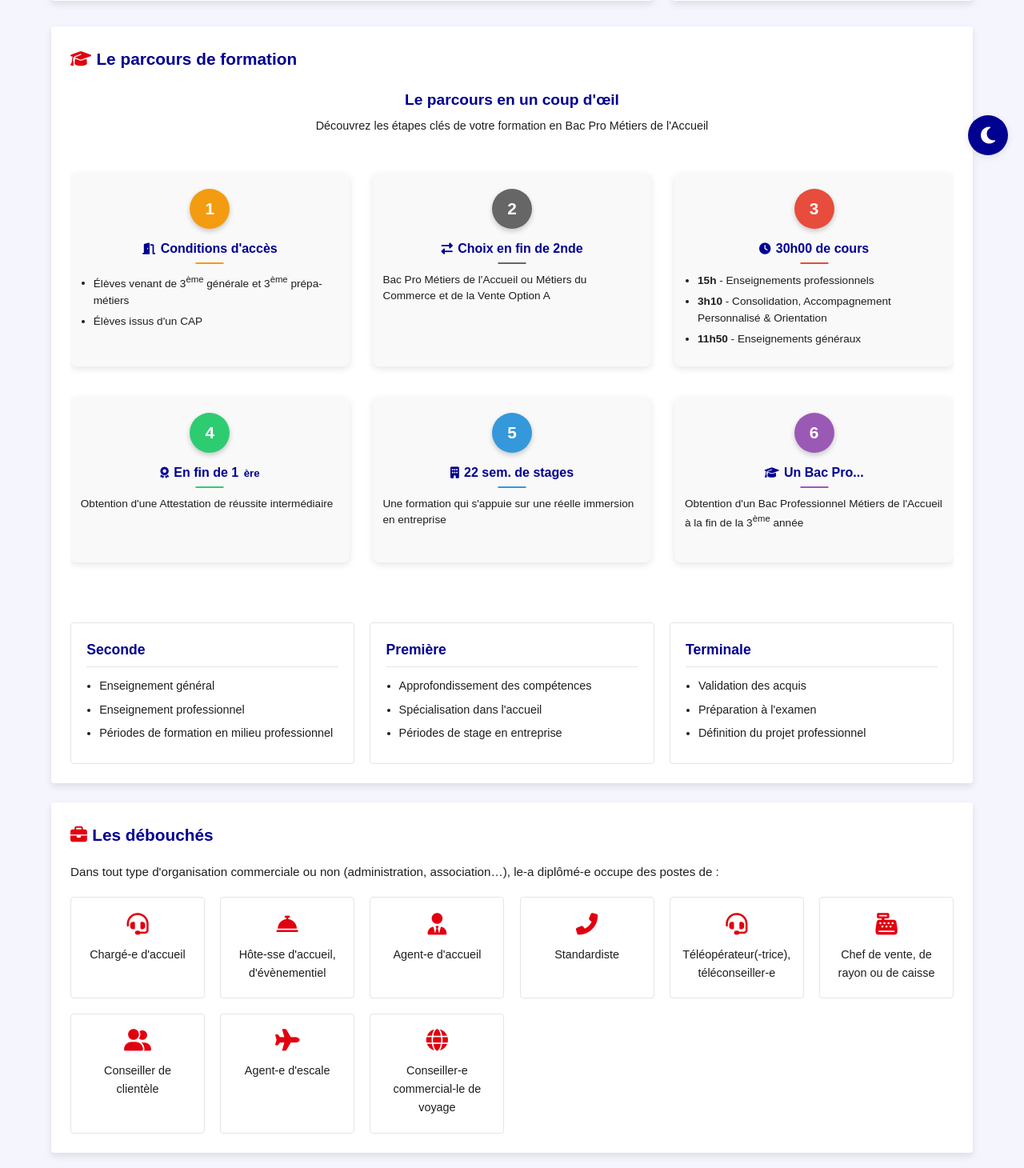
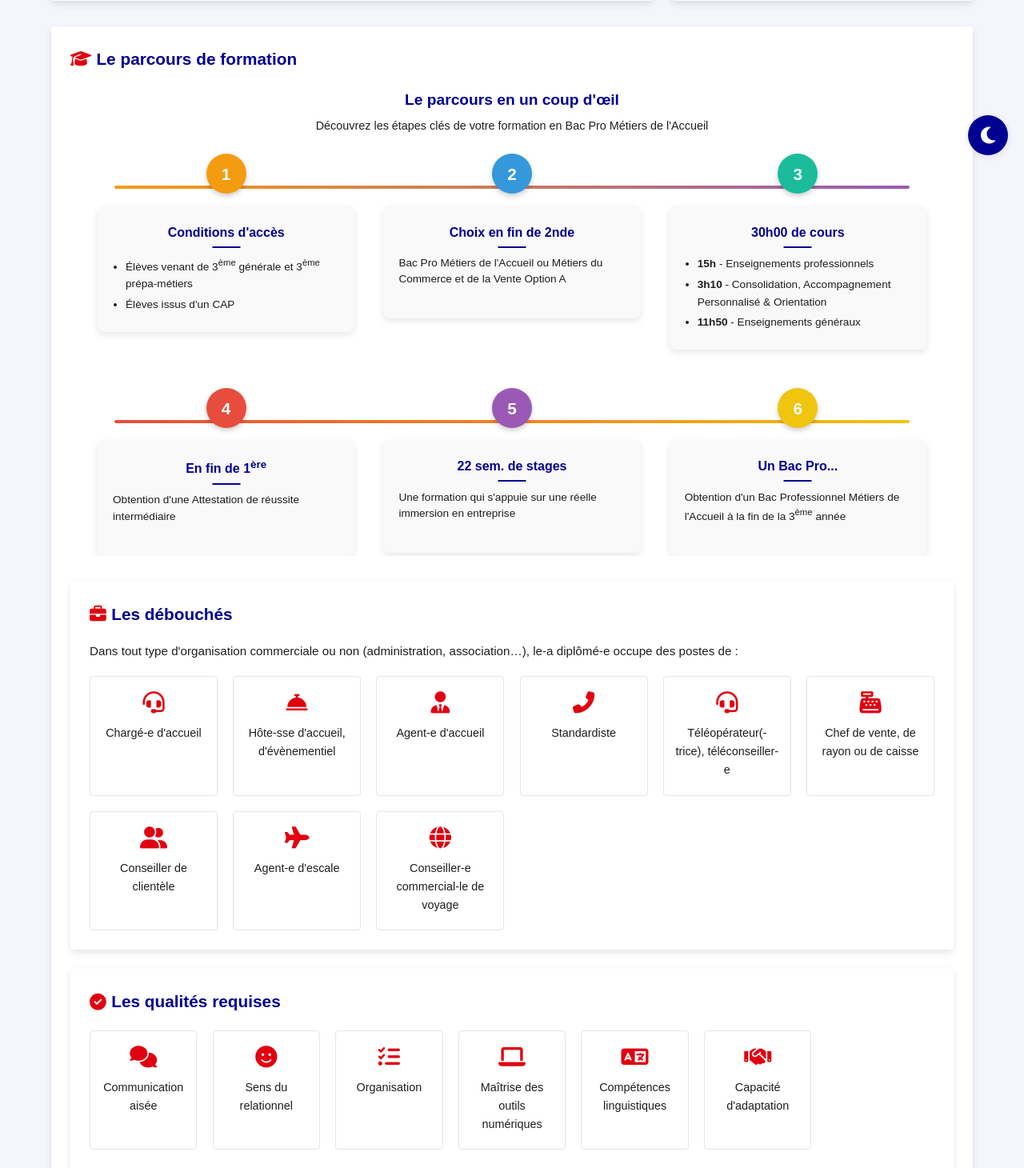
Before and after one commit to Yakari607/lycee1, a PHP site: page /metiers-accueil.php in a window 1280 px wide. Shown: the part 586-2046 px from the top of the page at 80% size. Run offline with PHP 8.4, Linux system fonts and the light colour scheme; some web fonts are replaced.

Commit message:
fix affichage metier accueille

```diff
--- a/css/pages/formation.css
+++ b/css/pages/formation.css
@@ -164,74 +164,89 @@
     overflow: hidden;
 }
 
-.timeline-container {
+/* Nouvelle timeline horizontale */
+.horizontal-timeline {
     display: flex;
-    flex-direction: row;
-    flex-wrap: wrap;
-    gap: 1.2rem;
-    margin: 1.5rem 0;
-    justify-content: space-between;
+    flex-direction: column;
+    width: 100%;
+    position: relative;
+    gap: 3rem;
 }
 
-.timeline-node {
+.timeline-track {
+    display: flex;
+    justify-content: space-between;
     position: relative;
-    width: calc(33.333% - 1.2rem);
-    margin-bottom: 1.2rem;
-    background-color: #f9f9f9;
-    border-radius: 8px;
-    box-shadow: 0 3px 8px rgba(0, 0, 0, 0.1);
-    transition: all 0.3s ease;
+    padding: 0 1rem;
+    width: 100%;
+}
+
+.timeline-line {
+    position: absolute;
+    height: 4px;
+    background-color: #333;
+    top: 40px;
+    left: 5%;
+    right: 5%;
+    z-index: 1;
+    background: linear-gradient(to right, #f39c12, #9b59b6);
+    border-radius: 2px;
+}
+
+.track-bottom .timeline-line {
+    top: 40px;
+    background: linear-gradient(to right, #e74c3c, #f1c40f);
+}
+
+.timeline-step {
     display: flex;
     flex-direction: column;
     align-items: center;
-    padding: 1.2rem 0.8rem;
-    text-align: center;
+    position: relative;
+    width: 33.333%;
+    z-index: 5;
 }
 
-.timeline-circle {
+.timeline-bubble {
     width: 50px;
     height: 50px;
+    border-radius: 50%;
     display: flex;
+    justify-content: center;
     align-items: center;
-    justify-content: center;
-    background-color: var(--accent-color);
-    color: white;
-    border-radius: 50%;
     font-size: 1.3rem;
     font-weight: bold;
-    margin-bottom: 0.8rem;
+    color: white;
+    margin-bottom: 1rem;
+    z-index: 10;
+    position: relative;
     box-shadow: 0 3px 6px rgba(0, 0, 0, 0.2);
 }
 
-#node-1 .timeline-circle { background-color: #f39c12; }
-#node-2 .timeline-circle { background-color: #666; }
-#node-3 .timeline-circle { background-color: #e74c3c; }
-#node-4 .timeline-circle { background-color: #2ecc71; }
-#node-5 .timeline-circle { background-color: #3498db; }
-#node-6 .timeline-circle { background-color: #9b59b6; }
-
-.timeline-content {
-    width: 100%;
+.timeline-box {
+    background-color: #f9f9f9;
+    border-radius: 8px;
+    padding: 1.2rem;
+    width: 90%;
+    box-shadow: 0 3px 8px rgba(0, 0, 0, 0.1);
+    transition: transform 0.3s ease, box-shadow 0.3s ease;
 }
 
-.timeline-content h4 {
+.timeline-box:hover {
+    transform: translateY(-6px);
+    box-shadow: 0 6px 12px rgba(0, 0, 0, 0.15);
+}
+
+.timeline-box h4 {
     color: var(--primary-color);
     font-size: 1rem;
     margin-bottom: 0.6rem;
-    display: flex;
-    justify-content: center;
-    align-items: center;
-    gap: 0.4rem;
+    text-align: center;
     position: relative;
     padding-bottom: 0.4rem;
 }
 
-.timeline-content h4 i {
-    color: inherit;
-    font-size: 0.9rem;
-}
-
-.timeline-content h4::after {
+.timeline-box h4::after {
     content: '';
     position: absolute;
     bottom: 0;
@@ -242,63 +257,28 @@
     background-color: var(--primary-color);
 }
 
-#node-1 .timeline-content h4::after { background-color: #f39c12; }
-#node-2 .timeline-content h4::after { background-color: #666; }
-#node-3 .timeline-content h4::after { background-color: #e74c3c; }
-#node-4 .timeline-content h4::after { background-color: #2ecc71; }
-#node-5 .timeline-content h4::after { background-color: #3498db; }
-#node-6 .timeline-content h4::after { background-color: #9b59b6; }
-
-.timeline-content p,
-.timeline-content ul {
+.timeline-box p,
+.timeline-box ul {
     font-size: 0.85rem;
     text-align: left;
 }
 
-.timeline-content ul {
+.timeline-box ul {
     padding-left: 1rem;
     margin-bottom: 0;
 }
 
-.timeline-content li {
+.timeline-box li {
     margin-bottom: 0.25rem;
 }
 
-.timeline-node:hover {
-    transform: translateY(-6px);
-    box-shadow: 0 6px 12px rgba(0, 0, 0, 0.15);
-}
-
-.parcours-card {
-    background-color: var(--light-bg);
-    border: 1px solid var(--border-color);
-    border-radius: var(--border-radius);
-    padding: 1.2rem;
-    transition: transform 0.3s ease, box-shadow 0.3s ease;
-}
-
-.parcours-card:hover {
-    transform: translateY(-4px);
-    box-shadow: 0 6px 12px rgba(0, 0, 0, 0.1);
-}
-
-.parcours-card h4 {
-    color: var(--primary-color);
-    font-size: 1.1rem;
-    margin-bottom: 0.8rem;
-    padding-bottom: 0.4rem;
-    border-bottom: 1px solid var(--border-color);
-}
-
-.parcours-card ul {
-    padding-left: 1rem;
-}
-
-.parcours-card li {
-    margin-bottom: 0.4rem;
-    color: var(--text-color);
-    font-size: 0.9rem;
-}
+/* Couleurs des bulles */
+#bubble-1 { background-color: #f39c12; }
+#bubble-2 { background-color: #3498db; }
+#bubble-3 { background-color: #1abc9c; }
+#bubble-4 { background-color: #e74c3c; }
+#bubble-5 { background-color: #9b59b6; }
+#bubble-6 { background-color: #f1c40f; }
 
 /* Débouchés */
 .debouches-grid {
--- a/metiers-accueil.php
+++ b/metiers-accueil.php
@@ -109,11 +109,15 @@
                         </div>
 
                         <div class="parcours-timeline">
-                            <div class="timeline-container">
-                                <div class="timeline-node" id="node-1">
-                                    <div class="timeline-circle">1</div>
-                                    <div class="timeline-content">
-                                        <h4><i class="fas fa-door-open"></i> Conditions d'accès</h4>
+                            <div class="horizontal-timeline">
+                                <div class="timeline-track">
+                                    <div class="timeline-line"></div>
+
+                                    <!-- Étape 1 -->
+                                    <div class="timeline-step">
+                                        <div class="timeline-bubble" id="bubble-1">1</div>
+                                        <div class="timeline-box" id="box-1">
+                                            <h4>Conditions d'accès</h4>
                                             <ul>
                                                 <li>Élèves venant de 3<sup>ème</sup> générale et 3<sup>ème</sup> prépa-métiers</li>
                                                 <li>Élèves issus d'un CAP</li>
@@ -121,18 +125,20 @@
                                         </div>
                                     </div>
 
-                                <div class="timeline-node" id="node-2">
-                                    <div class="timeline-circle">2</div>
-                                    <div class="timeline-content">
-                                        <h4><i class="fas fa-exchange-alt"></i> Choix en fin de 2nde</h4>
+                                    <!-- Étape 2 -->
+                                    <div class="timeline-step">
+                                        <div class="timeline-bubble" id="bubble-2">2</div>
+                                        <div class="timeline-box" id="box-2">
+                                            <h4>Choix en fin de 2nde</h4>
                                             <p>Bac Pro Métiers de l'Accueil ou Métiers du Commerce et de la Vente Option A</p>
                                         </div>
                                     </div>
 
-                                <div class="timeline-node" id="node-3">
-                                    <div class="timeline-circle">3</div>
-                                    <div class="timeline-content">
-                                        <h4><i class="fas fa-clock"></i> 30h00 de cours</h4>
+                                    <!-- Étape 3 -->
+                                    <div class="timeline-step">
+                                        <div class="timeline-bubble" id="bubble-3">3</div>
+                                        <div class="timeline-box" id="box-3">
+                                            <h4>30h00 de cours</h4>
                                             <ul>
                                                 <li><strong>15h</strong> - Enseignements professionnels</li>
                                                 <li><strong>3h10</strong> - Consolidation, Accompagnement Personnalisé & Orientation</li>
@@ -140,57 +146,37 @@
                                             </ul>
                                         </div>
                                     </div>
+                                </div>
 
-                                <div class="timeline-node" id="node-4">
-                                    <div class="timeline-circle">4</div>
-                                    <div class="timeline-content">
-                                        <h4><i class="fas fa-award"></i> En fin de 1<sup>ère</sup></h4>
+                                <div class="timeline-track track-bottom">
+                                    <div class="timeline-line"></div>
+
+                                    <!-- Étape 4 -->
+                                    <div class="timeline-step">
+                                        <div class="timeline-bubble" id="bubble-4">4</div>
+                                        <div class="timeline-box" id="box-4">
+                                            <h4>En fin de 1<sup>ère</sup></h4>
                                             <p>Obtention d'une Attestation de réussite intermédiaire</p>
                                         </div>
                                     </div>
 
-                                <div class="timeline-node" id="node-5">
-                                    <div class="timeline-circle">5</div>
-                                    <div class="timeline-content">
-                                        <h4><i class="fas fa-building"></i> 22 sem. de stages</h4>
+                                    <!-- Étape 5 -->
+                                    <div class="timeline-step">
+                                        <div class="timeline-bubble" id="bubble-5">5</div>
+                                        <div class="timeline-box" id="box-5">
+                                            <h4>22 sem. de stages</h4>
                                             <p>Une formation qui s'appuie sur une réelle immersion en entreprise</p>
                                         </div>
                                     </div>
 
-                                <div class="timeline-node" id="node-6">
-                                    <div class="timeline-circle">6</div>
-                                    <div class="timeline-content">
-                                        <h4><i class="fas fa-graduation-cap"></i> Un Bac Pro...</h4>
+                                    <!-- Étape 6 -->
+                                    <div class="timeline-step">
+                                        <div class="timeline-bubble" id="bubble-6">6</div>
+                                        <div class="timeline-box" id="box-6">
+                                            <h4>Un Bac Pro...</h4>
                                             <p>Obtention d'un Bac Professionnel Métiers de l'Accueil à la fin de la 3<sup>ème</sup> année</p>
                                         </div>
                                     </div>
-                            </div>
-                        </div>
-
-                        <div class="parcours-grid">
-                            <div class="parcours-card">
-                                <h4>Seconde</h4>
-                                <ul>
-                                    <li>Enseignement général</li>
-                                    <li>Enseignement professionnel</li>
-                                    <li>Périodes de formation en milieu professionnel</li>
-                                </ul>
-                            </div>
-                            <div class="parcours-card">
-                                <h4>Première</h4>
-                                <ul>
-                                    <li>Approfondissement des compétences</li>
-                                    <li>Spécialisation dans l'accueil</li>
-                                    <li>Périodes de stage en entreprise</li>
-                                </ul>
-                            </div>
-                            <div class="parcours-card">
-                                <h4>Terminale</h4>
-                                <ul>
-                                    <li>Validation des acquis</li>
-                                    <li>Préparation à l'examen</li>
-                                    <li>Définition du projet professionnel</li>
-                                </ul>
                                 </div>
                             </div>
                         </div>
```
Also changed, not shown: other parts of css/pages/formation.css (+45 -4 lines), js/page-specific/formation.js (+50 -8 lines). Lines whose indentation alone changed are shown as unchanged.
